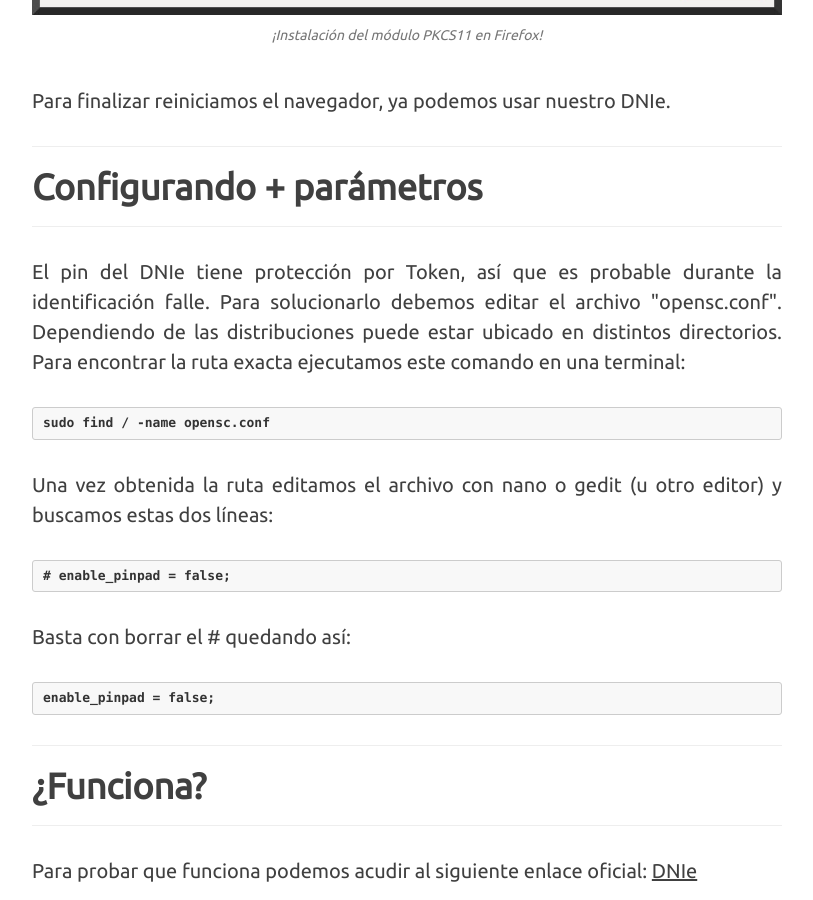
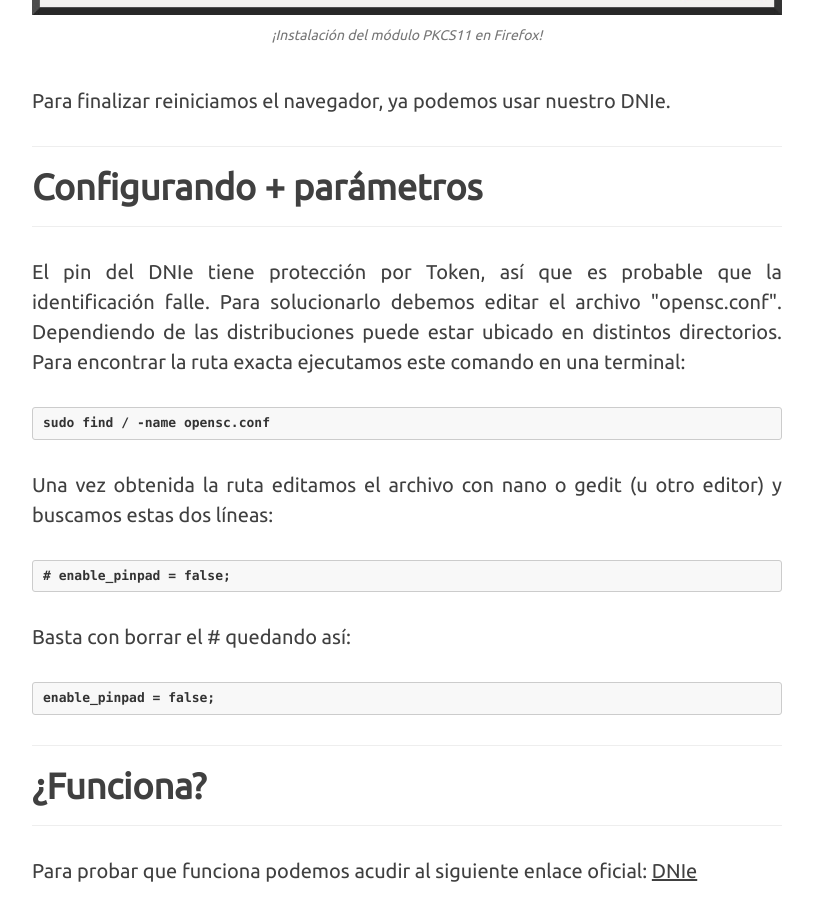
Before and after one commit to R12Leal/R12Leal.github.io, a Jekyll site: the page built from _posts/2015-10-15-dnie-ubuntu.markdown, in a window 1280 px wide and 900 px high, scrolled down 6371 px. Shown: the whole window, without its empty margins (233-1046 px from the left). Built offline with Jekyll 4.4.1, drawn with Linux system fonts in a browser that asks for light colours; nearby versions of some CDN libraries; comment, search, counter and statistics services are not loaded.

Commit message:
Update 09/11/2015

```diff
--- a/_posts/2015-10-15-dnie-ubuntu.markdown
+++ b/_posts/2015-10-15-dnie-ubuntu.markdown
@@ -99,7 +99,7 @@ sudo make install
 <hr />
 <h2 class="section-heading">Configurando + parámetros</h2>
 <hr />
-<p>El pin del DNIe tiene protección por Token, así que es probable durante la identificación falle. Para solucionarlo debemos editar el archivo "opensc.conf". Dependiendo de las distribuciones puede estar ubicado en distintos directorios. Para encontrar la ruta exacta ejecutamos este comando en una terminal:</p>
+<p>El pin del DNIe tiene protección por Token, así que es probable que la identificación falle. Para solucionarlo debemos editar el archivo "opensc.conf". Dependiendo de las distribuciones puede estar ubicado en distintos directorios. Para encontrar la ruta exacta ejecutamos este comando en una terminal:</p>
 <p><strong><pre>sudo find / -name opensc.conf</pre></strong></p>
 <p>Una vez obtenida la ruta editamos el archivo con nano o gedit (u otro editor) y buscamos estas dos líneas:</p>
 <p><strong><pre># enable_pinpad = false;</pre></strong></p>
```
